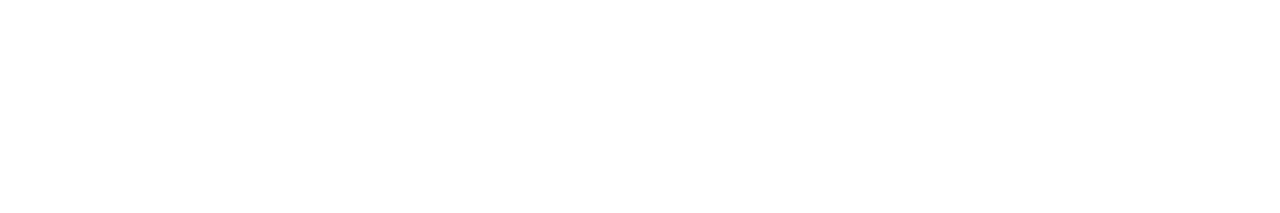
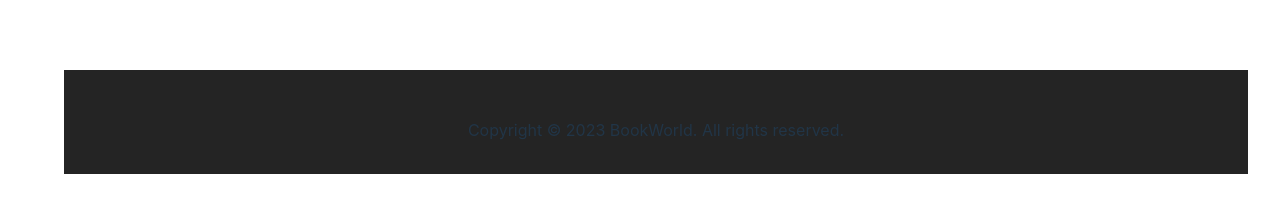
Before and after one commit to Michauuek/BookWorld, a React (Vite) app in the folder BookWorldWeb/: page / in a window 1280 px wide. Shown: the part 167-380 px from the top of the page. Built offline with nearby package versions, Linux system fonts and the light colour scheme; no server answers.

Commit message:
Add basic footer

```diff
--- a/BookWorldWeb/src/App.tsx
+++ b/BookWorldWeb/src/App.tsx
@@ -1,5 +1,6 @@
 import './App.css'
 import BookList from "./components/BookList.tsx";
+import {Footer} from "./components/Footer.tsx";
 
 function App() {
 
@@ -11,6 +12,7 @@ function App() {
         <div className="app-content">
             <BookList />
         </div>
+        <Footer />
     </div>
   )
 }
--- /dev/null
+++ b/BookWorldWeb/src/components/Footer.tsx
@@ -0,0 +1,10 @@
+
+export function Footer() {
+    return (
+        <footer className='footer_container'>
+            <p>
+                Copyright © 2023 BookWorld. All rights reserved.
+            </p>
+        </footer>
+    )
+}
--- a/BookWorldWeb/src/index.css
+++ b/BookWorldWeb/src/index.css
@@ -77,11 +77,23 @@ button:focus-visible {
     width: 18rem;
     height: 45rem;
     flex-basis: 30%;
+    cursor: pointer;
 }
 
 .book-thumbnail img {
   width: 100%;
   height: auto;
+}
+
+.footer_container {
+  display: flex;
+  justify-content: space-around;
+  align-items: center;
+  background-color: #242424;
+  width: 100%;
+  flex-wrap: wrap;
+  padding: 2em 1em 1em;
+  margin-top: 5rem;
 }
 
 @media (prefers-color-scheme: light) {
```
